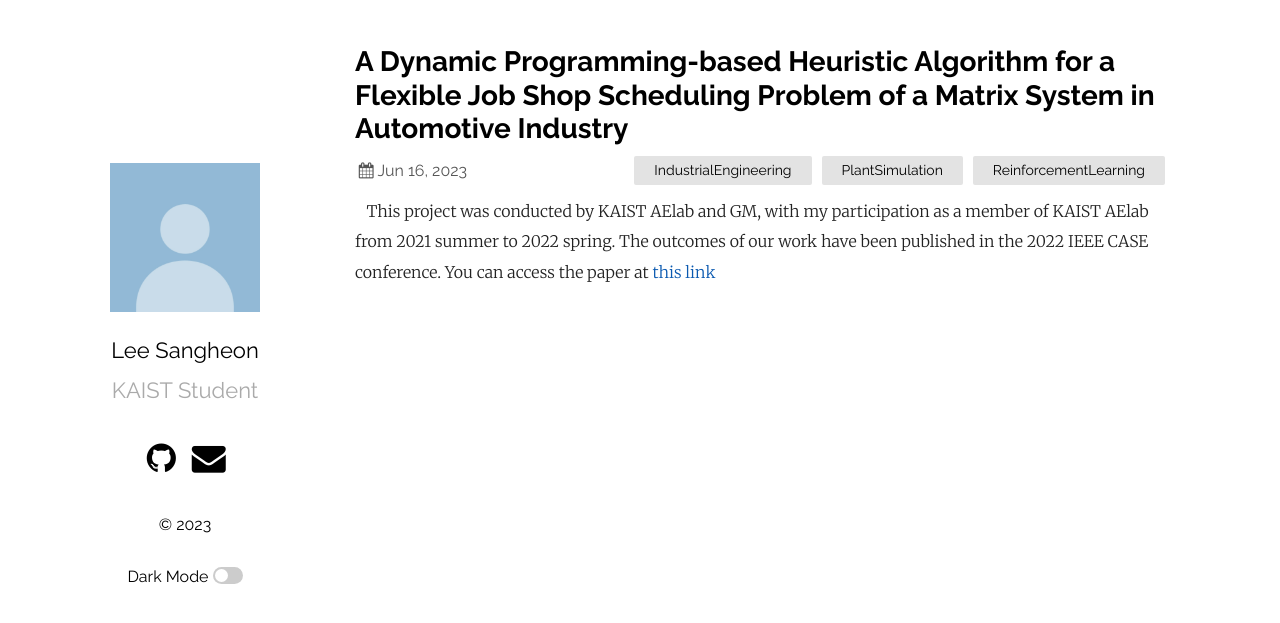
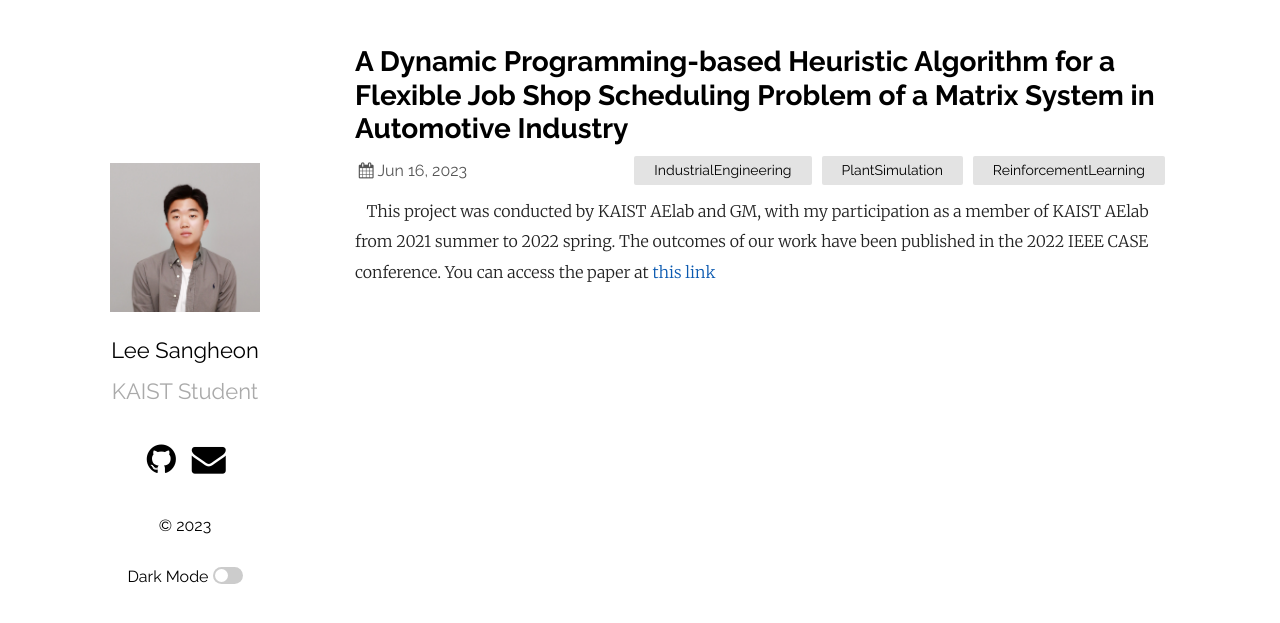
Before and after one commit to buaaaaang/buaaaaang.github.io, a Jekyll site: the page built from _posts/2023-06-16-GM.markdown, in a window 1280 px wide. Shown: the top 623 px of the page. Built offline with Jekyll 4.4.1, drawn with Linux system fonts in a browser that asks for light colours.

Commit message:
fixed filename, new photo

```diff
--- a/_config.yml
+++ b/_config.yml
@@ -4,7 +4,6 @@ email: buaaaaang@kaist.ac.kr
 description: > # this means to ignore newlines until "show_exerpts:"
   KAIST School of Computing
 show_excerpts: true # set to true to show excerpts on the homepage
-
 # Minima date format
 # refer to http://shopify.github.io/liquid/filters/date/ if you want to customize this
 sass:
@@ -16,7 +15,7 @@ plainwhite:
   sitemap: true # set to true to generate sitemap.xml content
   search: true # set to true to enable searchbar
   dark_mode: true # set to true to add dark mode toggle
-  portfolio_image: "assets/face.jpg" # the path from the base directory of the site to the image to display (no / at the start)
+  portfolio_image: "assets/face.jpeg" # the path from the base directory of the site to the image to display (no / at the start)
   html_lang: "en" # set the lang attribute of the <html> tag for the pages. See here for a list of codes: https://www.w3schools.com/tags/ref_country_codes.asp
   condensed_mobile:
     #- home
@@ -25,7 +24,7 @@ plainwhite:
   # generate social links in footer
   social_links:
     #twitter: samarsault
-    github:  buaaaaang
+    github: buaaaaang
     #linkedIn: in/samarsault
     #rss: rss
     #dribbble: jekyll
@@ -53,7 +52,7 @@ plainwhite:
 
 markdown: kramdown
 kramdown:
-    math_engine: katex
+  math_engine: katex
 highlighter: rouge
 lsi: false
 excerpt_separator: "\n\n"
```
Also changed, not shown: _posts/2023-06-16-GM.markdown (renamed from _posts/2023-06-16-A Dynamic Programming-based Heuristic Algorithm for a Flexible Job Shop Scheduling Problem of a Matrix System in Automotive Industry.markdown), assets/blank.jpg (renamed from assets/face.jpg), assets/face.jpeg (added).
